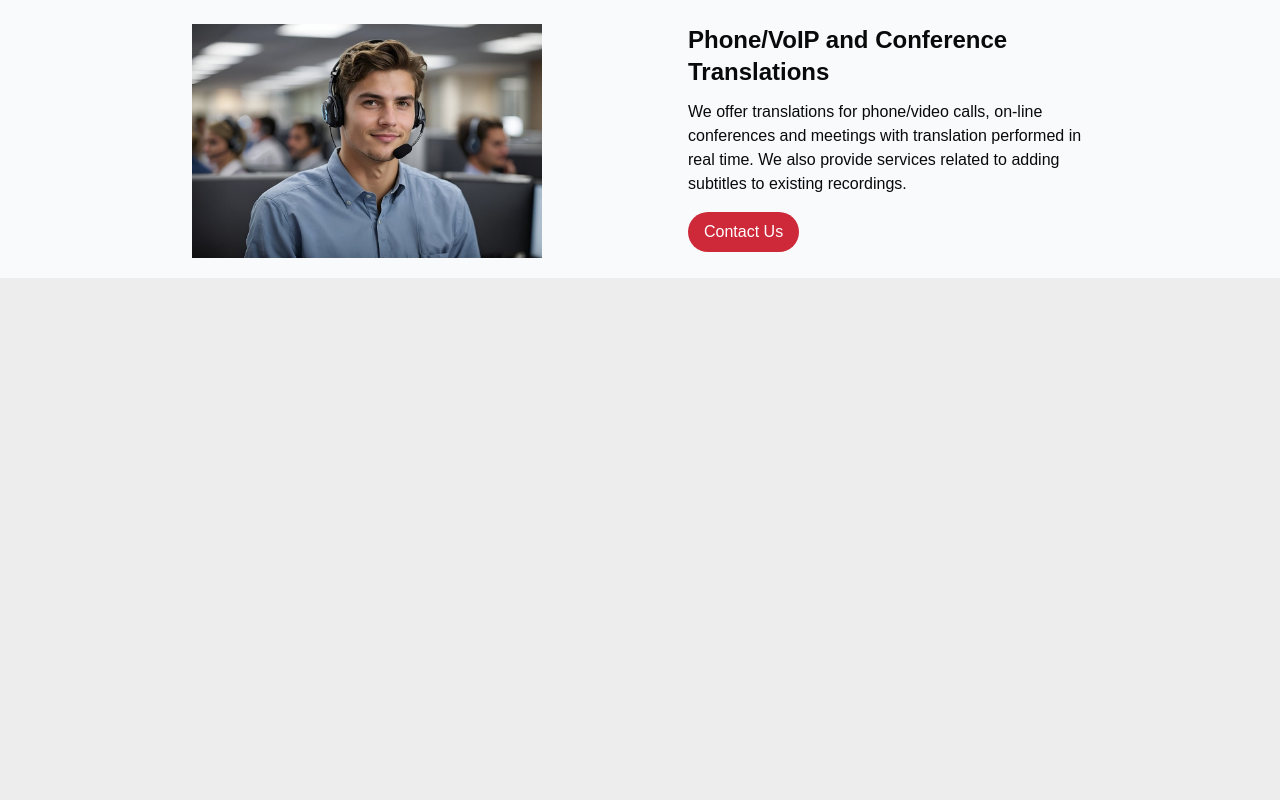
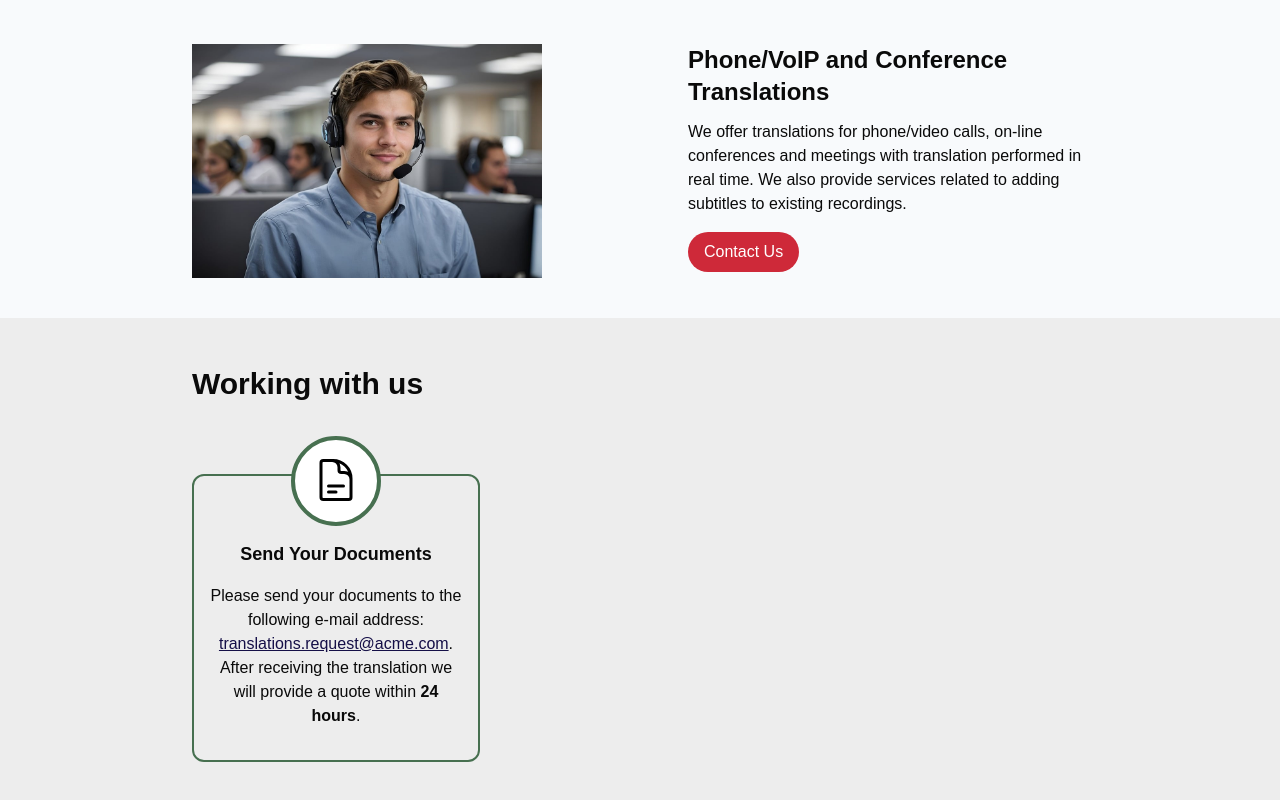
Before and after one commit to Jerry-BloodBerry/translations-website, a Next.js app: page / in a window 1280 px wide. Shown: the part 1906-2706 px from the top of the page. Before the commit the page ends 2184 px from the top, so only its background shows below. Built offline with nearby package versions, Linux system fonts and the light colour scheme.

Commit message:
wip: start working on working with us section

```diff
--- a/app/page.tsx
+++ b/app/page.tsx
@@ -5,6 +5,7 @@ import onSiteTranslationsImg from '@/public/images/on-site-translations.jpg'
 import qualityControlImg from '@/public/images/quality-control.png'
 import translatingPic from '@/public/images/translating.jpg'
 import voipPhoneTranslationsImg from '@/public/images/voip-phone-conference-translations.jpg'
+import { DocumentTextIcon } from '@heroicons/react/24/outline'
 
 import { cn } from '@/lib/utils'
 
@@ -63,7 +64,7 @@ export default function Home() {
           />
         </div>
       </div>
-      <div id="services-intro" className="mt-10 py-5 bg-slate-50">
+      <div id="services-intro" className="mt-10 py-10 bg-slate-50">
         <h2 className="text-3xl font-bold text-center mb-6">We Offer:</h2>
         <Service>
           <ServiceImage
@@ -143,6 +144,17 @@ export default function Home() {
             <ServiceCTA url="contact" urlText="Contact Us" />
           </ServiceContent>
         </Service>
+      </div>
+      <div
+        id="working-with-us"
+        className="my-12 mx-6 lg:mx-auto h-full flex flex-col items-center justify-center"
+      >
+        <div className="max-w-4xl w-full mx-6 xl:mx-0">
+          <h2 className="text-3xl font-bold text-left">Working with us</h2>
+          <div className="grid grid-cols-1 md:grid-cols-2 lg:grid-cols-3 gap-4 mt-8">
+            <WorkWithUsStep />
+          </div>
+        </div>
       </div>
     </main>
   )
@@ -225,3 +237,43 @@ const ServiceCTA = ({ url, urlText }: { url: string; urlText: string }) => {
     </Link>
   )
 }
+const WorkWithUsStep = () => {
+  return (
+    <div className="relative mt-10 max-w-[300px] px-4 pt-12 pb-8 mb-8 border-2 border-[#477050] rounded-xl">
+      <WorkWithUsIcon icon={DocumentTextIcon} />
+      <WorkWithUsTitle>Send Your Documents</WorkWithUsTitle>
+      <WorkWithUsContent>
+        Please send your documents to the following e-mail address:{' '}
+        <a
+          href="mailto:translations.request@acme.com?subject=Translation request"
+          className="text-[#150f47] underline"
+        >
+          translations.request@acme.com
+        </a>
+        . After receiving the translation we will provide a quote within{' '}
+        <b>24 hours</b>.
+      </WorkWithUsContent>
+    </div>
+  )
+}
+
+const WorkWithUsTitle = ({ children }: { children: React.ReactNode }) => {
+  return <div className="mt-4 text-lg font-bold text-center">{children}</div>
+}
+
+const WorkWithUsIcon = ({
+  icon,
+}: {
+  icon: React.ComponentType<React.SVGProps<SVGSVGElement>>
+}) => {
+  const Icon = icon
+  return (
+    <div className="absolute -top-[40px] left-[50%] translate-x-[-50%] h-[90px] w-[90px] mx-auto bg-white border-[#477050] border-4 rounded-full text-black text-center">
+      <Icon className="size-12 text-black mx-auto mt-4" />
+    </div>
+  )
+}
+
+const WorkWithUsContent = ({ children }: { children: React.ReactNode }) => {
+  return <div className="mt-4 text-center">{children}</div>
+}
--- a/package.json
+++ b/package.json
@@ -9,6 +9,7 @@
     "lint": "next lint"
   },
   "dependencies": {
+    "@heroicons/react": "^2.2.0",
     "clsx": "^2.1.1",
     "next": "15.1.3",
     "react": "^19.0.0",
```
Also changed, not shown: 1 other file (tests, documents, lock files or other folders).
